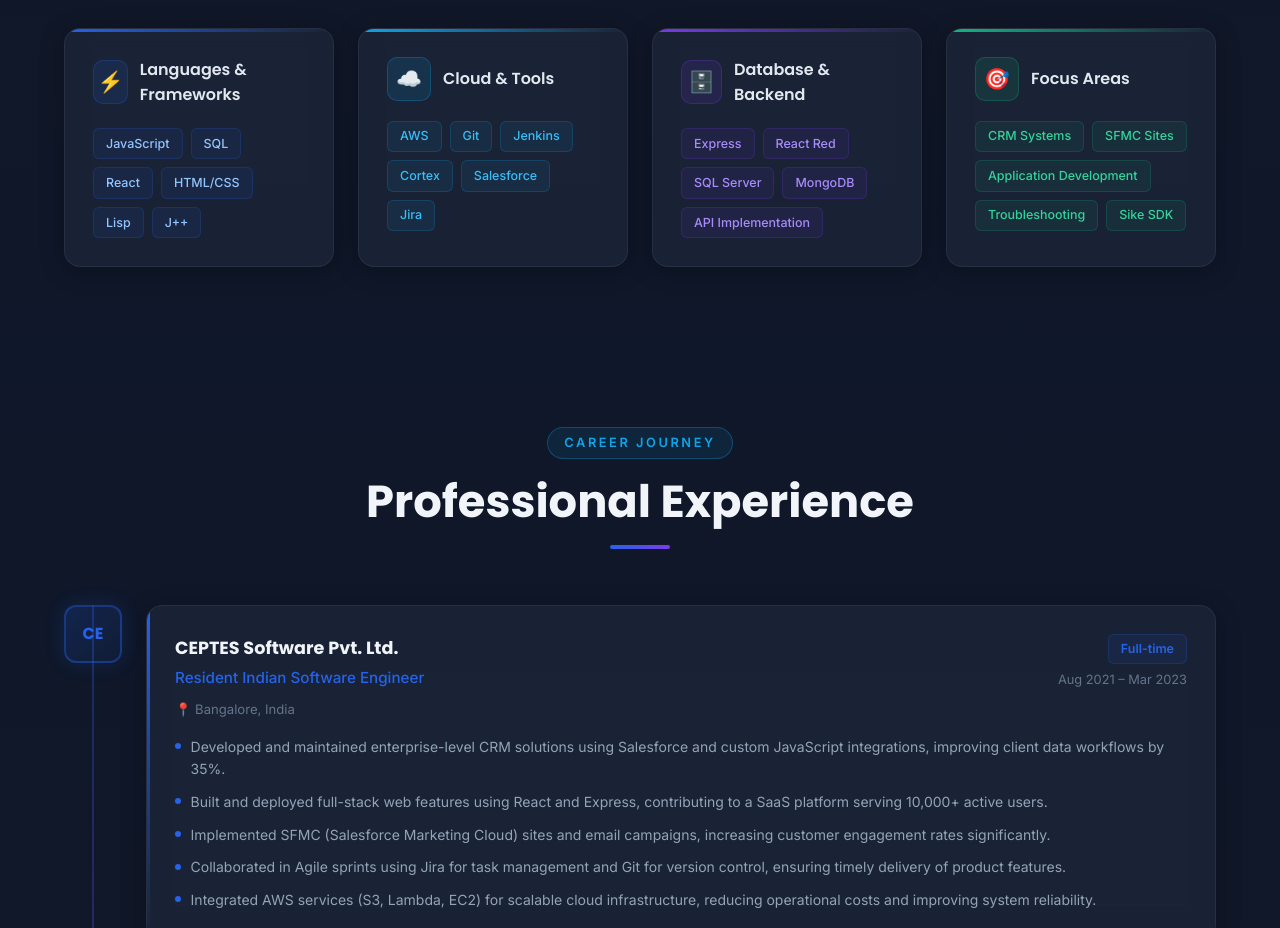
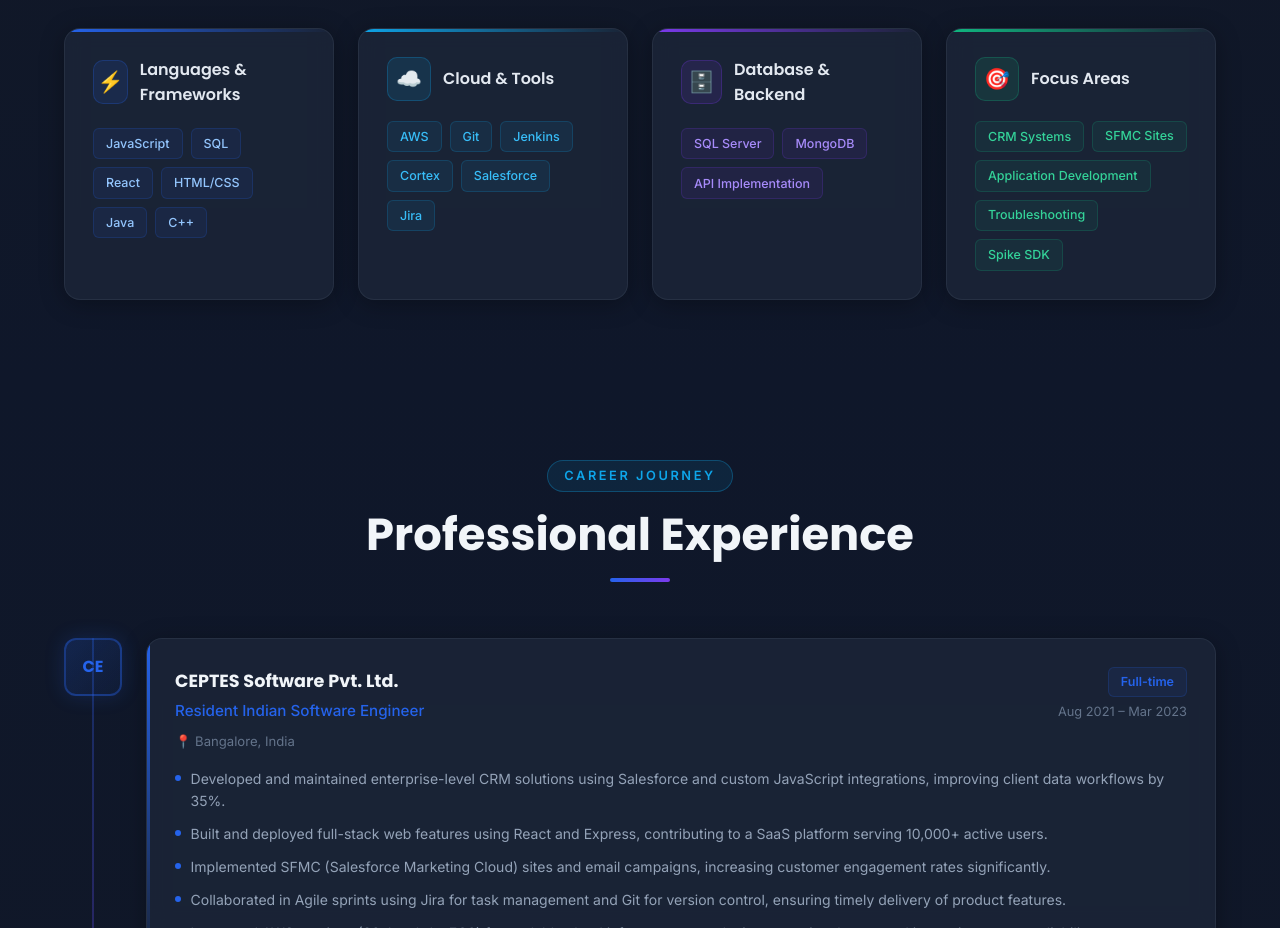
Before and after one commit to LESLY16/First_Website, a React (Create React App) app: page / in a window 1280 px wide. Shown: the part 1760-2688 px from the top of the page. Built offline with nearby package versions, Linux system fonts and the light colour scheme.

Commit message:
Update skills list in Skills.js component

```diff
--- a/src/components/Skills.js
+++ b/src/components/Skills.js
@@ -8,7 +8,7 @@
     title: 'Languages & Frameworks',
     color: '#2563eb',
     glow: 'rgba(37,99,235,0.3)',
-    skills: ['JavaScript', 'SQL', 'React', 'HTML/CSS', 'Lisp', 'J++'],
+    skills: ['JavaScript', 'SQL', 'React', 'HTML/CSS', 'Java', 'C++'],
   },
   {
     id: 2,
@@ -24,7 +24,7 @@
     title: 'Database & Backend',
     color: '#7c3aed',
     glow: 'rgba(124,58,237,0.3)',
-    skills: ['Express', 'React Red', 'SQL Server', 'MongoDB', 'API Implementation'],
+    skills: ['SQL Server', 'MongoDB', 'API Implementation'],
   },
   {
     id: 4,
@@ -32,7 +32,7 @@
     title: 'Focus Areas',
     color: '#10b981',
     glow: 'rgba(16,185,129,0.3)',
-    skills: ['CRM Systems', 'SFMC Sites', 'Application Development', 'Troubleshooting', 'Sike SDK'],
+    skills: ['CRM Systems', 'SFMC Sites', 'Application Development', 'Troubleshooting', 'Spike SDK'],
   },
 ];
 
```
